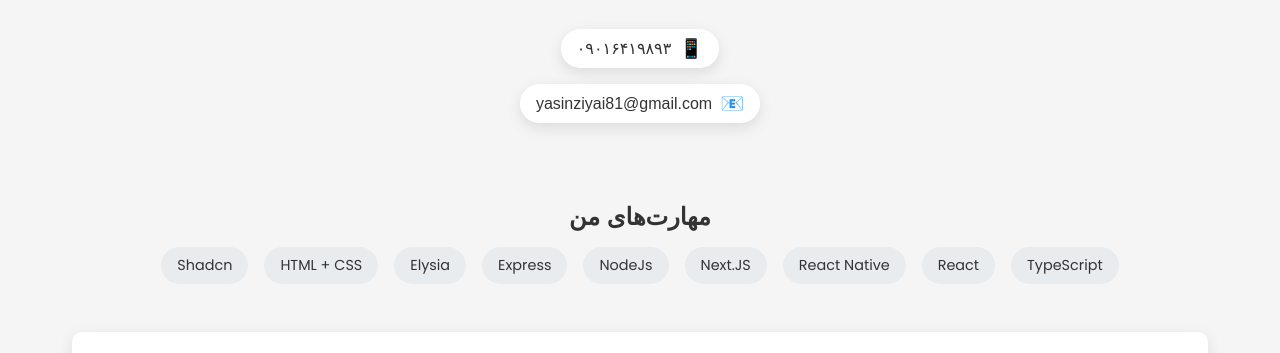
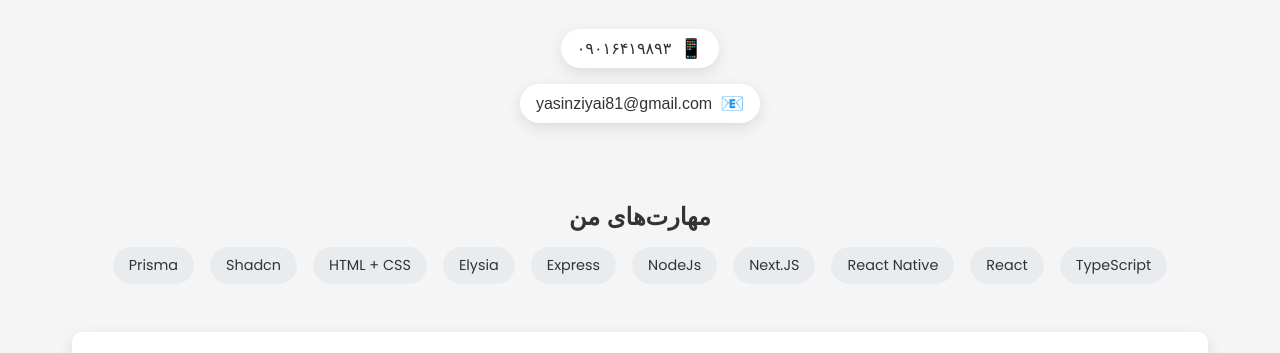
Before and after one commit to yasinziyai/port, a plain HTML site: page index.html in a window 1280 px wide. Shown: the part 434-787 px from the top of the page. Drawn offline with Linux system fonts and the light colour scheme; a web font is replaced by a local one.

Commit message:
add prisma in skils

```diff
--- a/index.html
+++ b/index.html
@@ -111,6 +111,7 @@
           <span class="skill-tag">Elysia</span>
           <span class="skill-tag">HTML + CSS</span>
           <span class="skill-tag">Shadcn</span>
+          <span class="skill-tag">Prisma</span>
         </div>
       </section>
 
```
